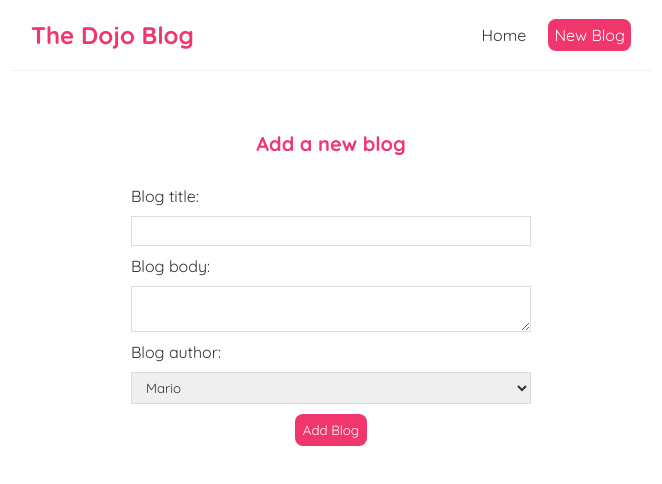
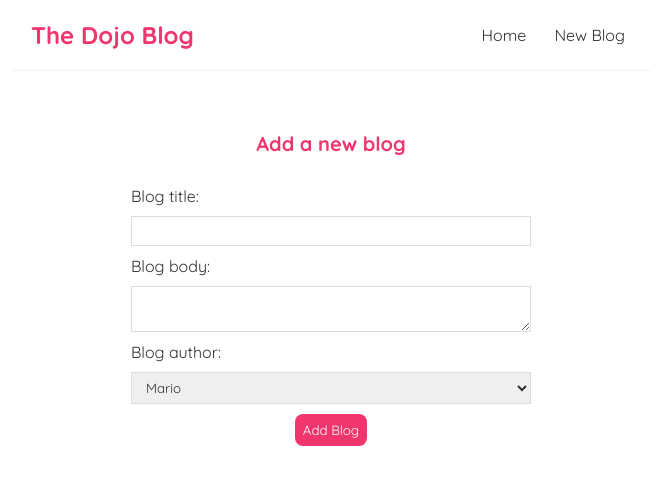
Before and after one commit to triartainyoman/react-dojo-blog, a React (Create React App) app: page /create in a window 1280 px wide. Shown: the top 484 px of the page, without its empty margins (309-971 px from the left). Built offline with nearby package versions, Linux system fonts and the light colour scheme.

Commit message:
404 Pages & Next Steps

```diff
--- a/src/App.js
+++ b/src/App.js
@@ -3,6 +3,7 @@ import Home from "./Home";
 import { BrowserRouter as Router, Route, Switch } from "react-router-dom";
 import Create from "./Create";
 import BlogDetail from "./BlogDetail";
+import NotFound from "./NotFound";
 
 function App() {
   return (
@@ -20,6 +21,9 @@ function App() {
             <Route path={"/blogs/:id"}>
               <BlogDetail />
             </Route>
+            <Route path={"*"}>
+              <NotFound />
+            </Route>
           </Switch>
         </div>
       </div>
--- a/src/Navbar.jsx
+++ b/src/Navbar.jsx
@@ -6,16 +6,7 @@ const Navbar = () => {
       <h1>The Dojo Blog</h1>
       <div className="links">
         <Link to="/">Home</Link>
-        <Link
-          to="/create"
-          style={{
-            color: "white",
-            backgroundColor: "#f1356d",
-            borderRadius: "8px",
-          }}
-        >
-          New Blog
-        </Link>
+        <Link to="/create">New Blog</Link>
       </div>
     </nav>
   );
--- /dev/null
+++ b/src/NotFound.jsx
@@ -0,0 +1,15 @@
+import { Link } from "react-router-dom";
+
+const NotFound = () => {
+  return (
+    <div className="not-found">
+      <h1>404 Not Found</h1>
+      <p>Sorry, that page cannot be found</p>
+      <div>
+        <Link to="/">Back to the homepage</Link>
+      </div>
+    </div>
+  );
+};
+
+export default NotFound;
--- a/src/index.css
+++ b/src/index.css
@@ -112,3 +112,29 @@
   border-radius: 8px;
   cursor: pointer;
 }
+
+/* 404 Not Found Page */
+.not-found h1 {
+  font-size: 42px;
+  color: #f1356d;
+  text-align: center;
+}
+
+.not-found p {
+  font-size: 20px;
+  text-align: center;
+  margin-bottom: 20px;
+}
+
+.not-found div {
+  display: flex;
+  justify-content: center;
+}
+
+.not-found div a {
+  background-color: #f1356d;
+  color: #fff;
+  padding: 8px;
+  border-radius: 8px;
+  text-decoration: none;
+}
```
